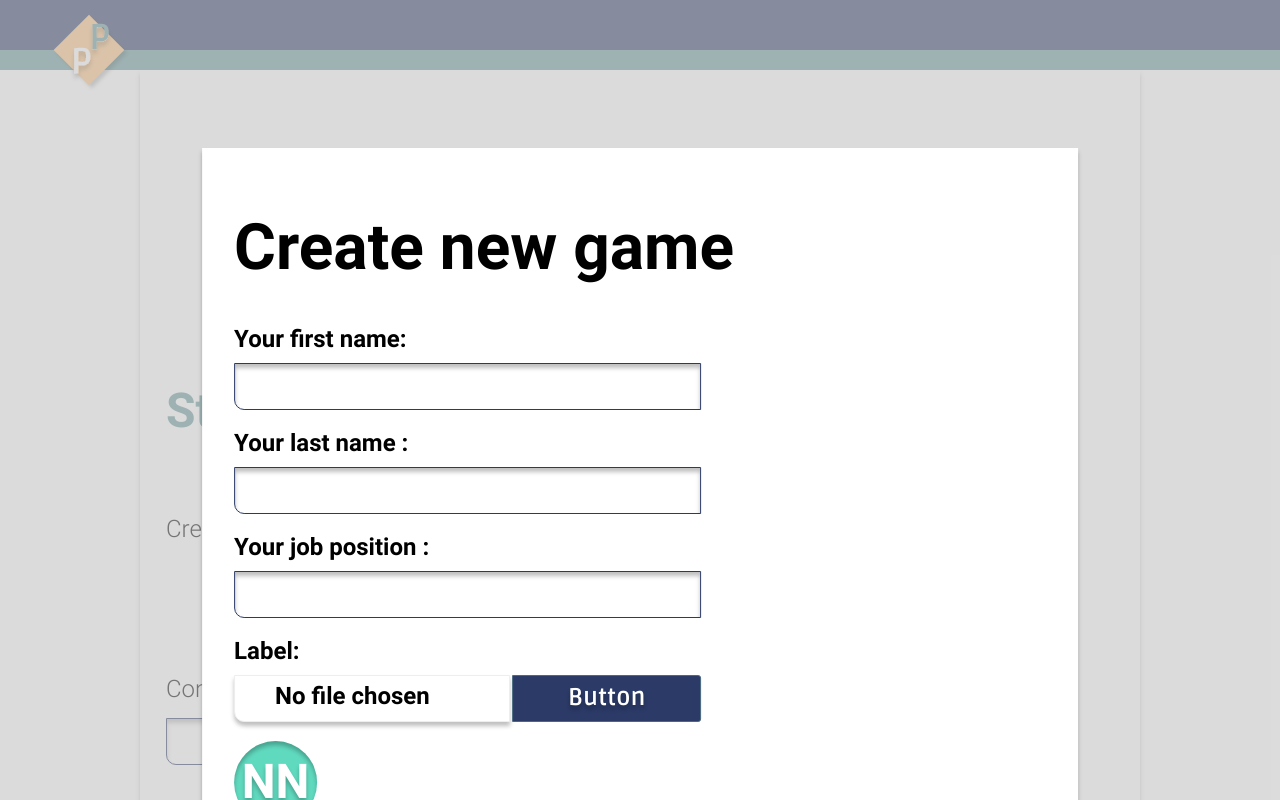
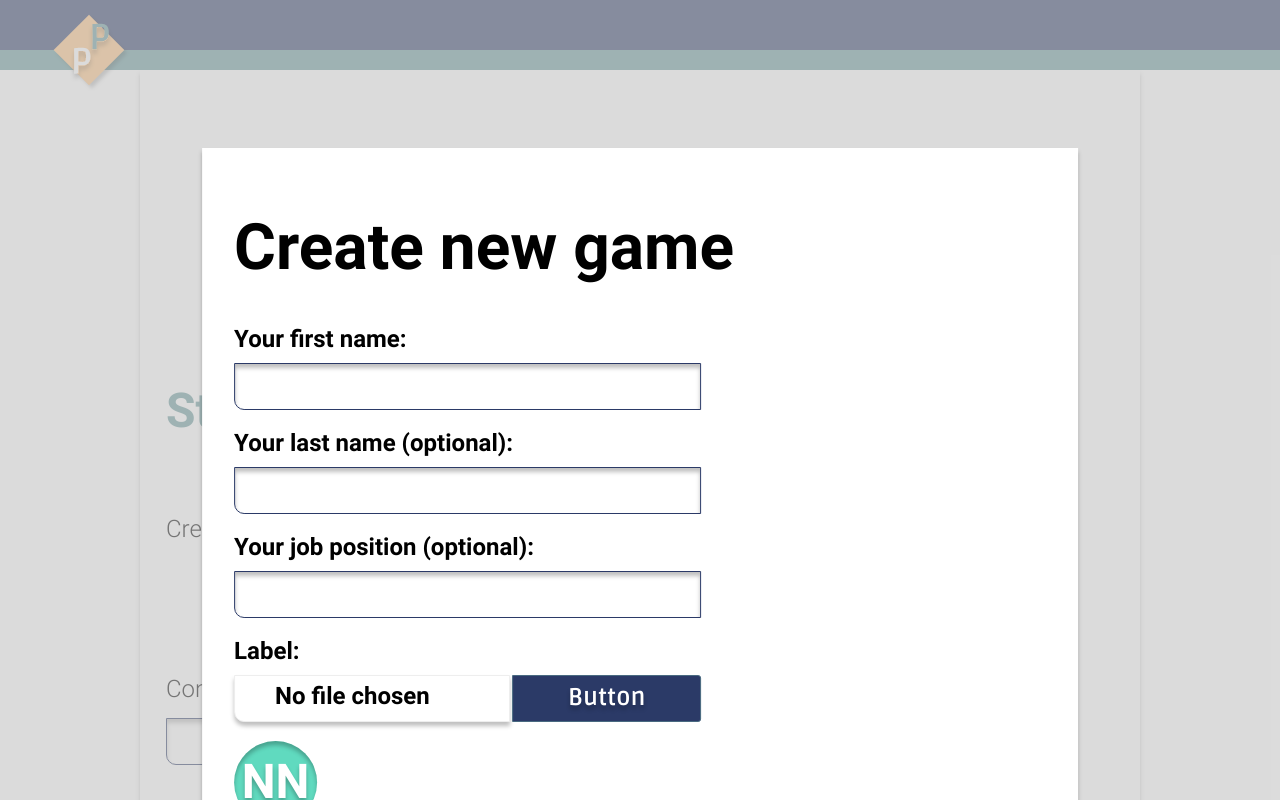
Before and after one commit to TarasKlochko/pointing-poker, a React (Create React App) app: page /#/ in a window 1280 px wide. Both pictures are taken after a click on the button "Start new game". Shown: the top 800 px of the page. Built offline with nearby package versions, Linux system fonts and the light colour scheme; no server answers.

Commit message:
fix: add '(optionl)' to last name and job position in create new Game popup

```diff
--- a/src/components/mainPage/popup/index.tsx
+++ b/src/components/mainPage/popup/index.tsx
@@ -15,8 +15,8 @@ import { UserRole } from '../../../model/UserRole';
 
 interface Response {
   roomObj?: {
-    id: string,
-    state: string
+    id: string;
+    state: string;
   };
   typeError?: string;
   message?: string;
@@ -33,7 +33,7 @@ export function Popup(): JSX.Element {
   const avatar = useAppSelector((state) => state.popup.popupData.avatar);
   const jobPosition = useAppSelector((state) => state.popup.popupData.jobPosition);
   const room = useAppSelector((state) => state.createGame.id);
-  const socket = useAppSelector((state) => state.socket.socket)
+  const socket = useAppSelector((state) => state.socket.socket);
 
   function createAvatarName() {
     let avatarName = 'NN';
@@ -73,7 +73,7 @@ export function Popup(): JSX.Element {
   function handleConfirm() {
     if (isCreateGame) {
       const role = UserRole.DEALER;
-      socket.emit('createRoom', {name, lastName, jobPosition, avatar, role }, (response: string) => {
+      socket.emit('createRoom', { name, lastName, jobPosition, avatar, role }, (response: string) => {
         const responseObject: Response = JSON.parse(response);
         if (responseObject.status === 200) {
           console.log(responseObject);
@@ -83,7 +83,7 @@ export function Popup(): JSX.Element {
       });
     } else {
       const role = observer ? UserRole.OBSERVER : UserRole.PLAYER;
-      socket.emit('login', {name, lastName, jobPosition, avatar, role, room }, (response: string) => {
+      socket.emit('login', { name, lastName, jobPosition, avatar, role, room }, (response: string) => {
         const responseObject: Response = JSON.parse(response);
         if (responseObject.status === 200) {
           console.log(responseObject);
@@ -91,7 +91,7 @@ export function Popup(): JSX.Element {
           console.log('error: ', responseObject);
         }
       });
-    };
+    }
     dispatch(isPopupAction(false));
   }
 
@@ -118,7 +118,7 @@ export function Popup(): JSX.Element {
           <input className="popup__input" id="name" type="text" name="name" onChange={(event) => handleInput(event)} />
 
           <label className="popup__label" htmlFor="last-name">
-            Your last name {isCreateGame ? '' : '(optional)'}:
+            Your last name (optional):
           </label>
           <input
             className="popup__input"
@@ -129,7 +129,7 @@ export function Popup(): JSX.Element {
           />
 
           <label className="popup__label" htmlFor="job-position">
-            Your job position {isCreateGame ? '' : '(optional)'}:
+            Your job position (optional):
           </label>
           <input
             className="popup__input"
```
